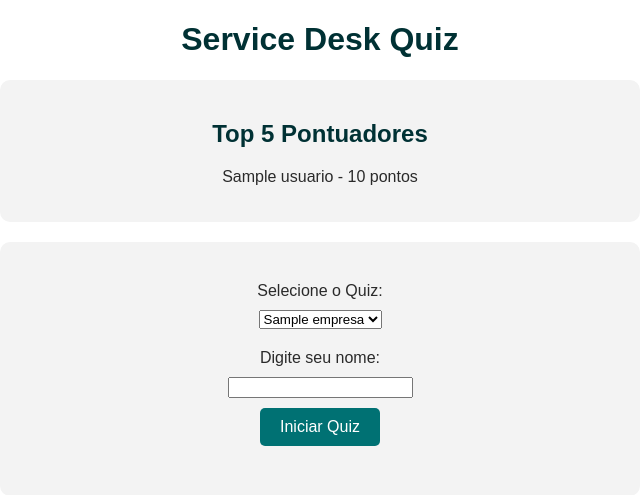
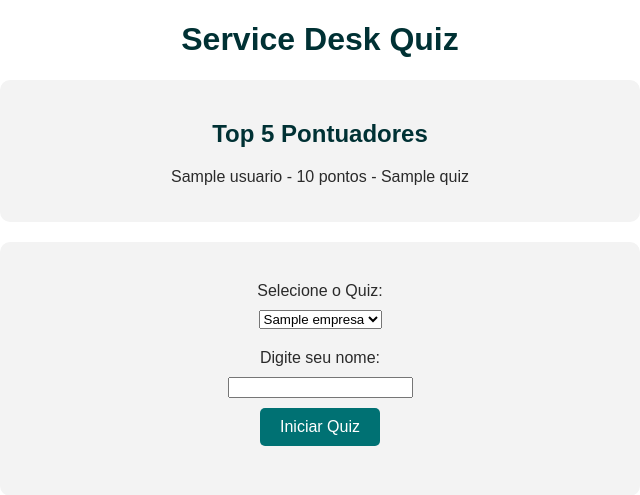
Before and after one commit to GuilhermeSavioRibas/letramento-digital-quiz, a Flask app: template templates/index.html in a window 1280 px wide. Shown: the top 495 px of the page, without its empty margins (320-960 px from the left). Run offline with Flask 3, Linux system fonts and the light colour scheme; the template is opened without the code that fills it: most values are stand-ins (such as "Sample title", 1, 10 or a date in 2020); parts of the project's set-up code (start-up, migrations or seed data) failed here and were passed over.

Commit message:
quiz top5

```diff
--- a/app.py
+++ b/app.py
@@ -169,9 +169,10 @@ def get_top5():
 def save_score():
     usuario = session.get('usuario')
     score = session.get('score')
+    empresa = session.get('empresa')
     with open('data.json', 'r') as f:
         data = json.load(f)
-    data.append({'usuario': usuario, 'score': score})
+    data.append({'usuario': usuario, 'score': score, 'quiz': empresa})
     with open('data.json', 'w') as f:
         json.dump(data, f)
 
--- a/templates/index.html
+++ b/templates/index.html
@@ -12,7 +12,7 @@
         <h2>Top 5 Pontuadores</h2>
         <ul id="top5">
             {% for item in top5 %}
-                <li>{{ item.usuario }} - {{ item.score }} pontos</li>
+                <li>{{ item.usuario }} - {{ item.score }} pontos - {{ item.quiz }}</li>
             {% endfor %}
         </ul>
     </div>
```
